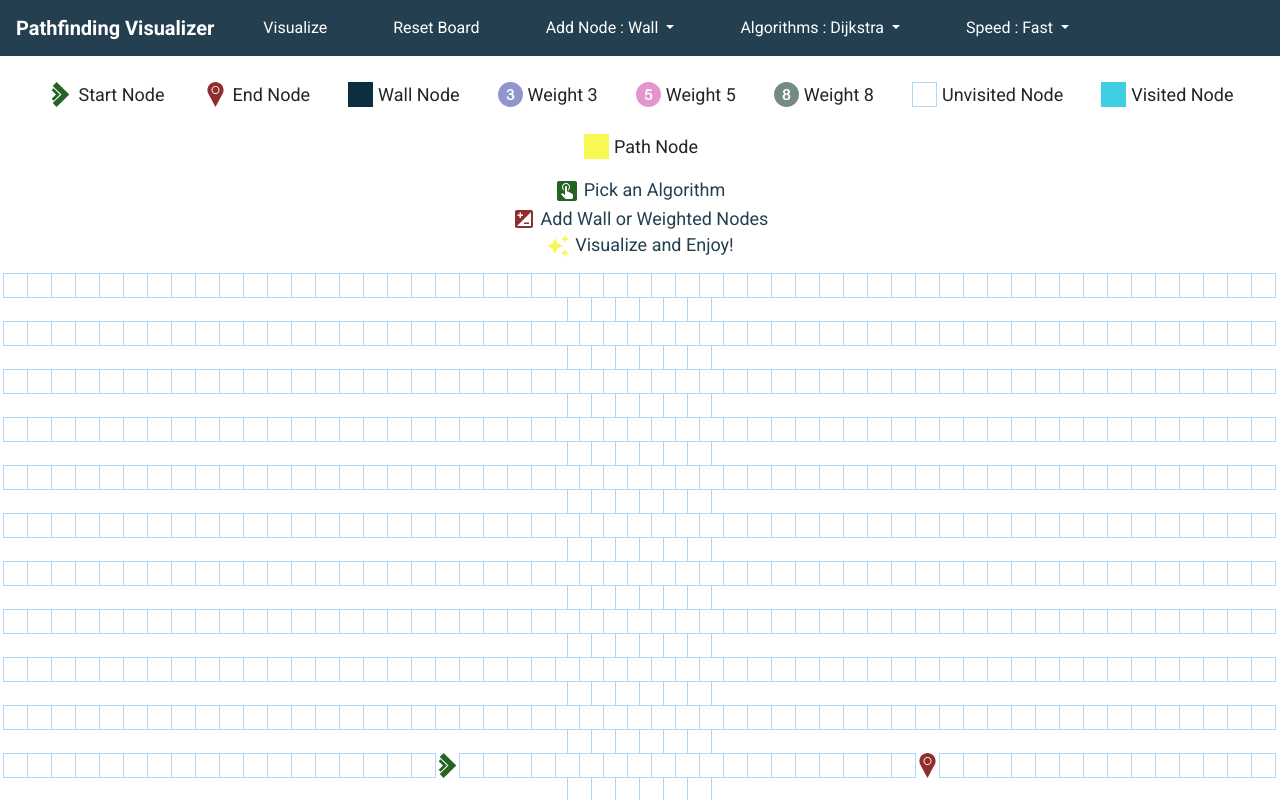
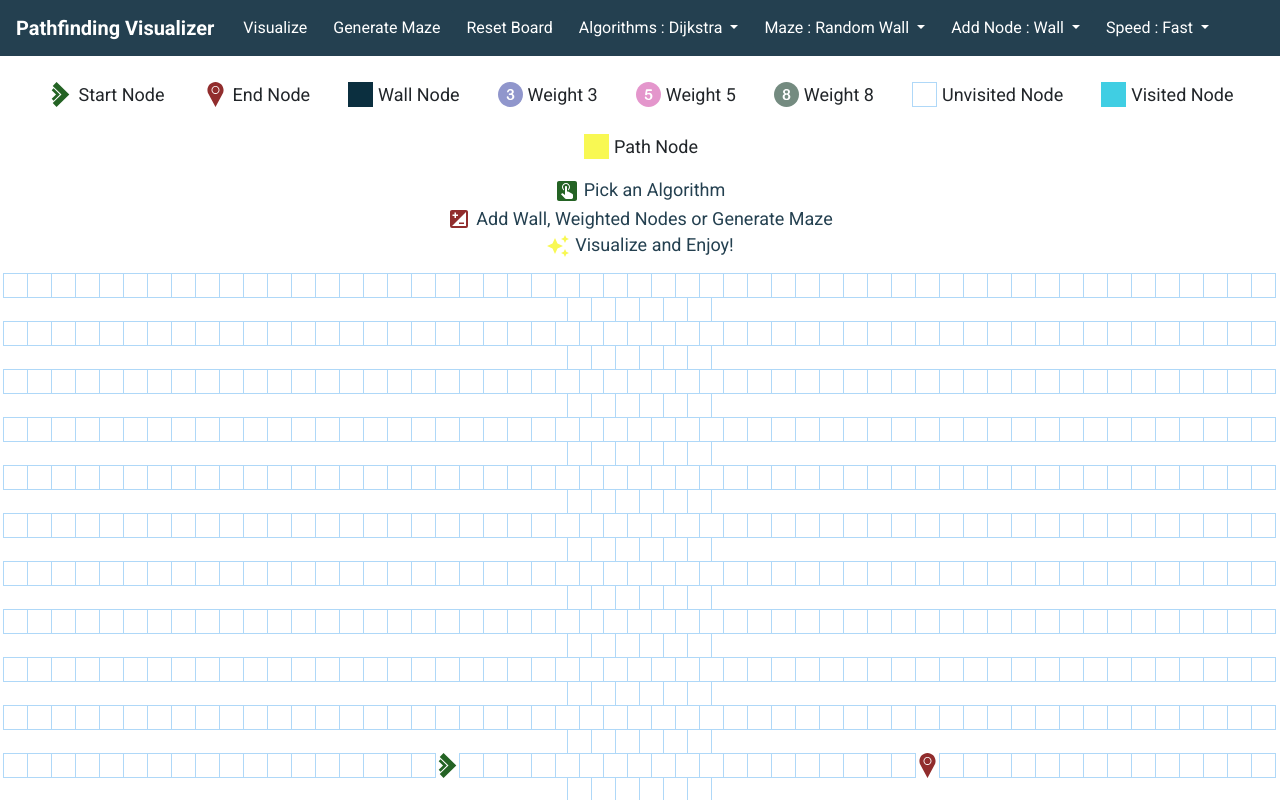
Before and after one commit to mingchengzack/Path-Finding-Visualizer, a React (Create React App) app: page / in a window 1280 px wide. Shown: the top 800 px of the page. Built offline with nearby package versions, Linux system fonts and the light colour scheme.

Commit message:
added maze generation interface

```diff
--- a/src/components/Grid.jsx
+++ b/src/components/Grid.jsx
@@ -53,6 +53,52 @@ class Grid extends Component {
         this[`node-${i}-${j}`].setAnimation(animationType.DEFAULT);
       }
     }
+  }
+
+  generateMaze(mazeType) {
+    if (this.isVisualized) return;
+    this.isVisualized = true;
+    const mazeNodes = this.calculateMazeNodes(mazeType);
+    this.animateMaze(mazeNodes);
+  }
+
+  calculateMazeNodes(mazeType) {
+    let mazeNodes;
+    switch (mazeType) {
+      case "Random Wall":
+        mazeNodes = [];
+        break;
+      case "Random Weight":
+        mazeNodes = [];
+        break;
+      case "Depth-First Search":
+        mazeNodes = [];
+        break;
+      case "Breadth-First Search":
+        mazeNodes = [];
+        break;
+      default:
+        mazeNodes = [];
+        break;
+    }
+    return mazeNodes;
+  }
+
+  animateMaze(mazeNodes) {
+    for (let i = 0; i < mazeNodes.length; i++) {
+      setTimeout(() => {
+        const node = mazeNodes[i];
+        this[`node-${node.y}-${node.x}`].setNodeandAnimation(
+          node.type,
+          animationType.GENERATE
+        );
+      }, 2 * i);
+    }
+
+    // finish maze generation
+    setTimeout(() => {
+      this.isVisualized = false;
+    }, 10 + mazeNodes.length * 2);
   }
 
   resetGridforVisualize() {
--- a/src/components/Navbar.css
+++ b/src/components/Navbar.css
@@ -1,6 +1,6 @@
 .navbar-nav > li {
-  padding-left: 20px;
-  padding-right: 20px;
+  padding-left: 0px;
+  padding-right: 0px;
 }
 
 .navbar-custom {
--- a/src/components/PathfindingVisualizer.jsx
+++ b/src/components/PathfindingVisualizer.jsx
@@ -17,6 +17,13 @@ const algorithms = [
   "Breadth-First Search"
 ];
 
+const maze = [
+  "Random Wall",
+  "Random Weight",
+  "Depth-First Search",
+  "Breadth-First Search"
+];
+
 const weights = ["Wall", "Weight 3", "Weight 5", "Weight 8"];
 
 const speeds = ["Fast", "Medium", "Slow"];
@@ -27,12 +34,17 @@ class PathfindingVisualizer extends Component {
     this.state = {
       curAlgorithm: "Dijkstra",
       curSpeed: "Fast",
-      curNodeType: "Wall"
+      curNodeType: "Wall",
+      curMaze: "Random Wall"
     };
   }
 
   handleChangeAlgorithm = algorithm => {
     this.setState({ curAlgorithm: algorithm });
+  };
+
+  handleChangeMaze = mazeType => {
+    this.setState({ curMaze: mazeType });
   };
 
   handleChangeSpeed = speedname => {
@@ -45,6 +57,10 @@ class PathfindingVisualizer extends Component {
 
   handleReset = () => {
     this.grid.resetGrid();
+  };
+
+  handleGenerateMaze = () => {
+    this.grid.generateMaze(this.state.curMaze);
   };
 
   handleVisualize = () => {
@@ -86,9 +102,28 @@ class PathfindingVisualizer extends Component {
               onClick={this.handleVisualize}
             />
             <Navitem
+              name={"Generate Maze"}
+              type={"button"}
+              onClick={this.handleGenerateMaze}
+            />
+            <Navitem
               name={"Reset Board"}
               type={"button"}
               onClick={this.handleReset}
+            />
+            <Navitem
+              name={"Algorithms"}
+              type={"dropdown"}
+              itemList={algorithms}
+              curItem={this.state.curAlgorithm}
+              onChangeItem={this.handleChangeAlgorithm}
+            />
+            <Navitem
+              name={"Maze"}
+              type={"dropdown"}
+              itemList={maze}
+              curItem={this.state.curMaze}
+              onChangeItem={this.handleChangeMaze}
             />
             <Navitem
               name={"Add Node"}
@@ -96,13 +131,6 @@ class PathfindingVisualizer extends Component {
               itemList={weights}
               curItem={this.state.curNodeType}
               onChangeItem={this.handleChangeNodeType}
-            />
-            <Navitem
-              name={"Algorithms"}
-              type={"dropdown"}
-              itemList={algorithms}
-              curItem={this.state.curAlgorithm}
-              onChangeItem={this.handleChangeAlgorithm}
             />
             <Navitem
               name={"Speed"}
@@ -163,7 +191,7 @@ class PathfindingVisualizer extends Component {
           <ul>
             <li>
               <img src={add} alt="select" />
-              <div id="middle"> Add Wall or Weighted Nodes </div>
+              <div id="middle"> Add Wall, Weighted Nodes or Generate Maze </div>
             </li>
           </ul>
           <ul>
```
